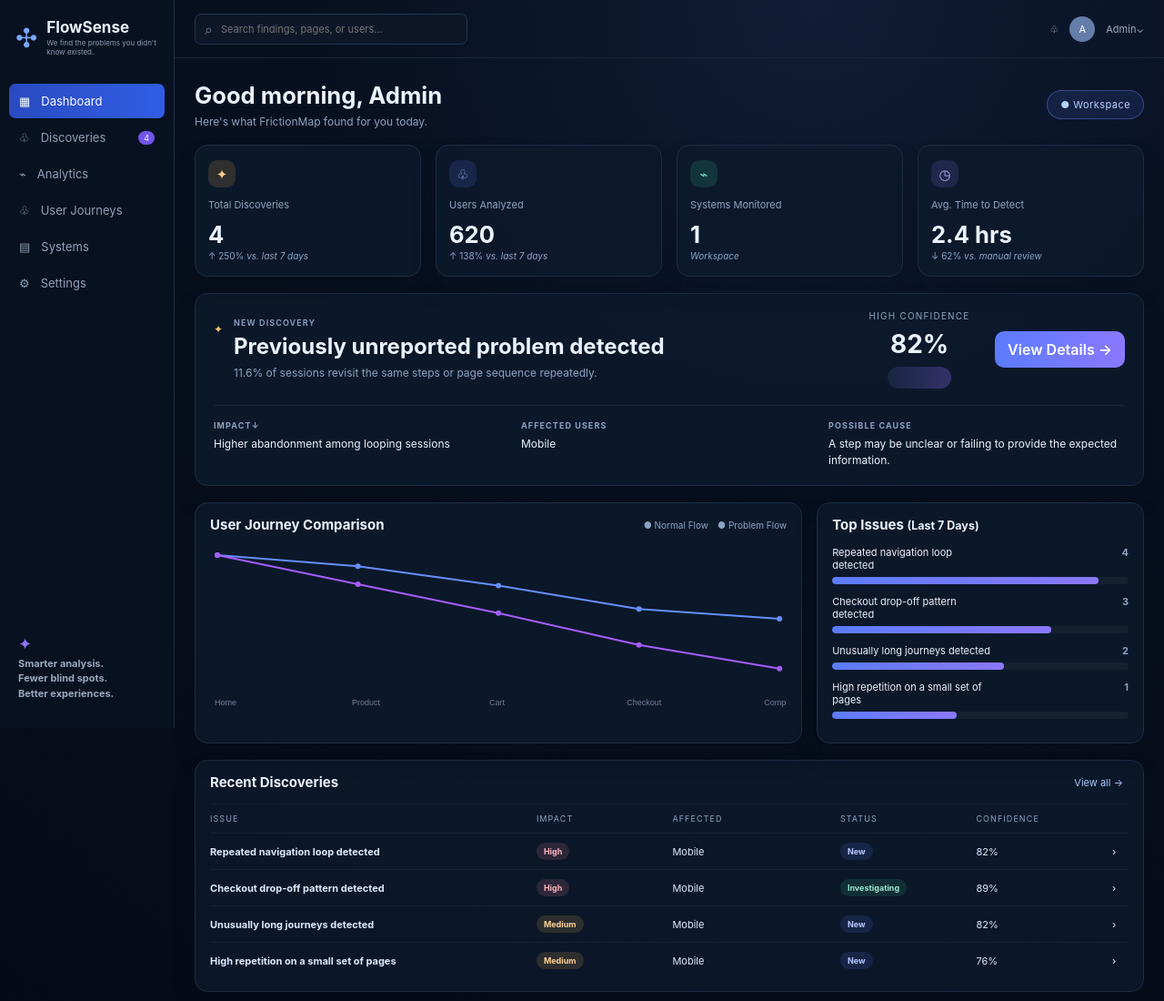
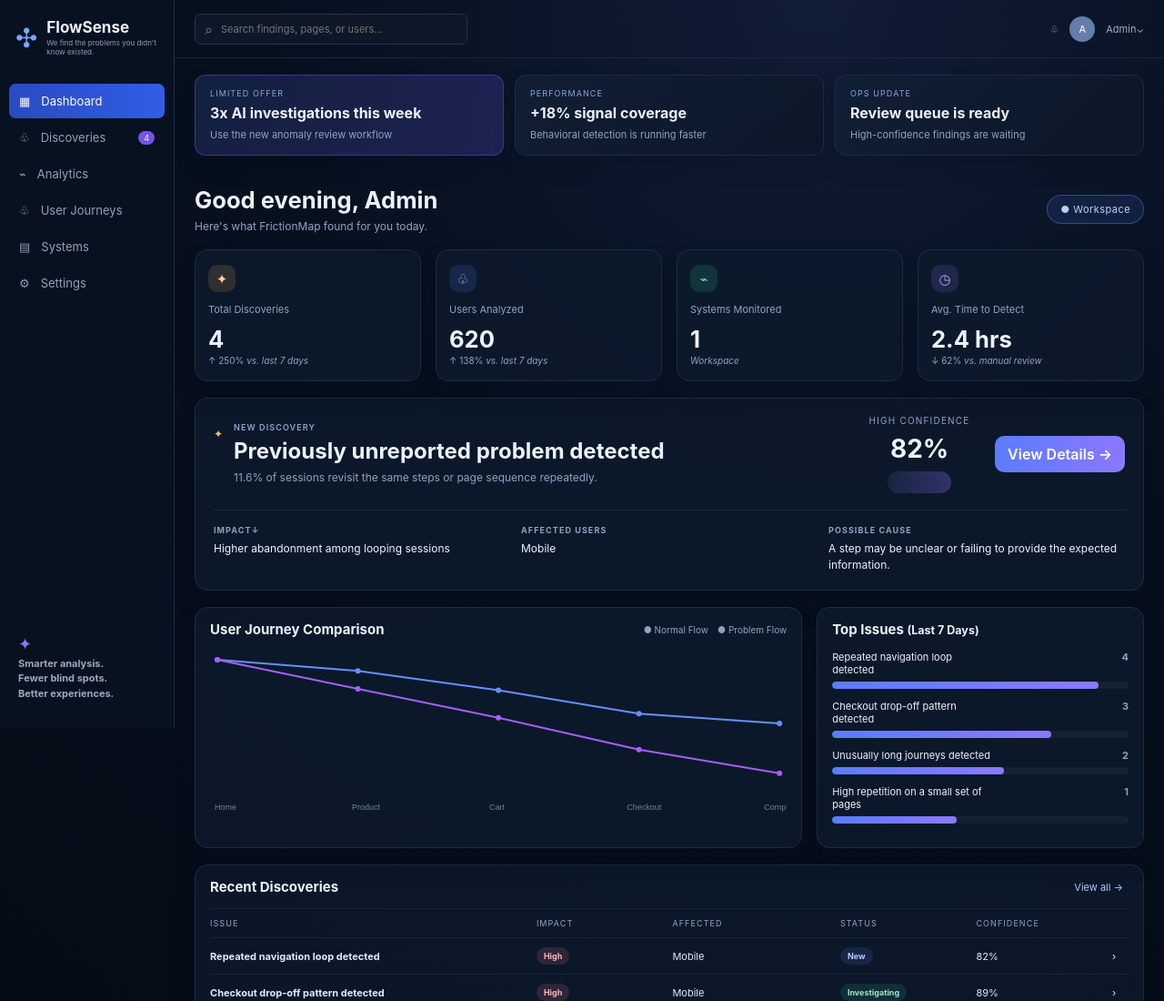
Before and after one commit to Jasonjeff250/nobody_asked_app, a website: page index.html in a window 1280 px wide. Shown: the top 1100 px of the page at 91% size. Drawn offline with Linux system fonts and the light colour scheme.

Commit message:
TimeDate

```diff
--- a/app.js
+++ b/app.js
@@ -181,6 +181,22 @@ function normalizeRows(rows) {
     device: String(readMappedValue(row, mapping.device, 'Unknown')).trim() || 'Unknown',
     product: String(readMappedValue(row, mapping.product, '')).trim()
   }));
+}
+
+function getTimeGreeting() {
+  const hour = new Date().getHours();
+
+  if (hour < 12) return 'Good morning';
+  if (hour < 18) return 'Good afternoon';
+  return 'Good evening';
+}
+
+function updateGreeting() {
+  const target = document.getElementById('timeGreeting');
+  if (!target) return;
+
+  const greeting = getTimeGreeting();
+  target.textContent = `${greeting}, Admin`;
 }
 
 function pct(numerator, denominator) {
@@ -636,5 +652,6 @@ window.addEventListener('resize', () => {
   drawEventChart();
 });
 
+updateGreeting();
 state.events = seedData();
 render();
--- a/index.html
+++ b/index.html
@@ -33,9 +33,27 @@
         <div class="top-actions"><span class="bell">♧</span><span class="avatar">A</span><span>Admin⌄</span></div>
       </header>
 
+      <div class="promo-strip" aria-label="Promotions">
+        <div class="promo-card promo-primary">
+          <span>Limited offer</span>
+          <strong>3x AI investigations this week</strong>
+          <small>Use the new anomaly review workflow</small>
+        </div>
+        <div class="promo-card">
+          <span>Performance</span>
+          <strong>+18% signal coverage</strong>
+          <small>Behavioral detection is running faster</small>
+        </div>
+        <div class="promo-card">
+          <span>Ops update</span>
+          <strong>Review queue is ready</strong>
+          <small>High-confidence findings are waiting</small>
+        </div>
+      </div>
+
       <section id="view-dashboard" class="view active">
         <div class="hero-head">
-          <div><h1>Good morning, Admin</h1><p>Here's what FrictionMap found for you today.</p></div>
+          <div><h1 id="timeGreeting">Good morning, Admin</h1><p>Here's what FrictionMap found for you today.</p></div>
           <div class="system-pill">● <span id="systemName">Workspace</span></div>
         </div>
 
--- a/style.css
+++ b/style.css
@@ -131,6 +131,50 @@ button, input, select {
   align-items: center;
   justify-content: space-between;
   padding: 0 22px;
+}
+
+.promo-strip {
+  display: flex;
+  flex-wrap: wrap;
+  gap: 12px;
+  padding: 18px 22px 0;
+  margin-bottom: 8px;
+}
+
+.promo-card {
+  flex: 1 1 220px;
+  min-width: 0;
+  background: linear-gradient(135deg, rgba(17, 31, 53, 0.9), rgba(12, 23, 40, 0.9));
+  border: 1px solid var(--line);
+  border-radius: 12px;
+  padding: 14px 16px;
+  display: flex;
+  flex-direction: column;
+  gap: 6px;
+  box-shadow: 0 12px 24px rgba(5, 10, 22, 0.14);
+}
+
+.promo-card span {
+  color: #87a6d8;
+  font-size: 9px;
+  letter-spacing: 0.12em;
+  text-transform: uppercase;
+}
+
+.promo-card strong {
+  font-size: 16px;
+  line-height: 1.3;
+}
+
+.promo-card small {
+  color: var(--muted);
+  font-size: 11px;
+  line-height: 1.4;
+}
+
+.promo-primary {
+  background: linear-gradient(135deg, rgba(50, 78, 153, 0.28), rgba(116, 92, 255, 0.2));
+  border-color: rgba(116, 92, 255, 0.4);
 }
 
 .search {
```
